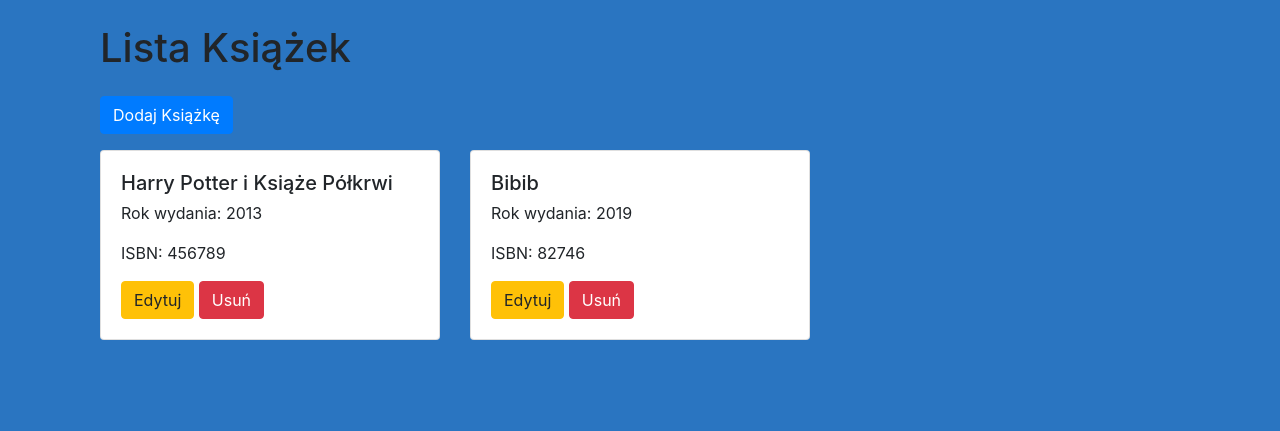
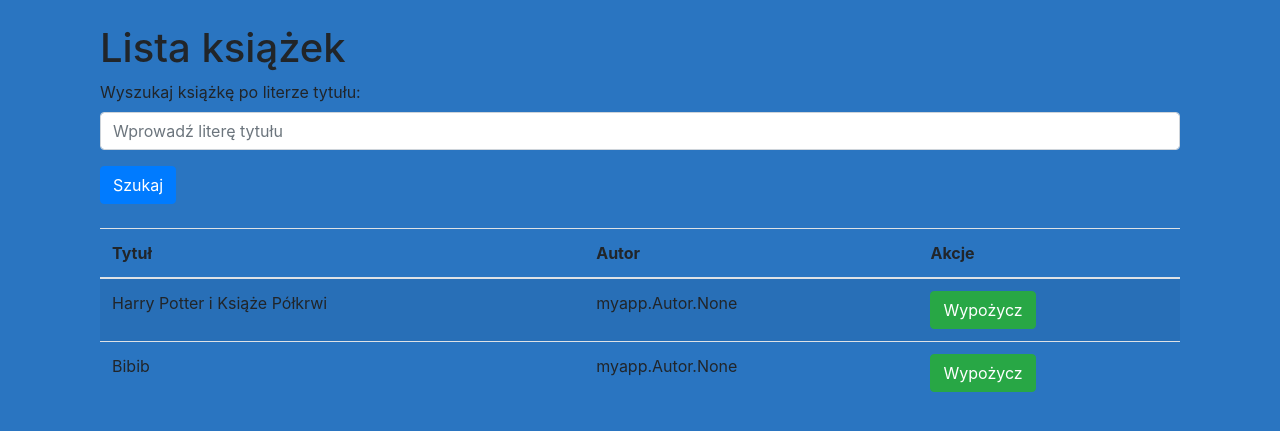
Before and after one commit to popsiii/biblioteka, a Django app: page /ksiazki/ in a window 1280 px wide. Shown: the part 56-487 px from the top of the page. Run offline with Django 5.2, Linux system fonts and the light colour scheme; a user stored in the database is signed in; data comes from the database, SQL or seed files in the repository; both versions use the stored data as it was after the commit; some libraries are stand-ins or nearby versions.

Commit message:
dziala ale dziwna lista ksiazek

```diff
--- a/myproject/myapp/templates/myapp/lista_ksiazek.html
+++ b/myproject/myapp/templates/myapp/lista_ksiazek.html
@@ -1,24 +1,35 @@
+<!-- filepath: /Users/werus/biblioteka/myproject/myapp/templates/myapp/lista_ksiazek.html -->
 {% extends "base.html" %}
 
 {% block content %}
-<div class="container mt-4">
-    <h1 class="mb-4">Lista Książek</h1>
-    <a href="{% url 'dodaj_ksiazke' %}" class="btn btn-primary mb-3">Dodaj Książkę</a>
-    <div class="row">
-        {% for ksiazka in ksiazki %}
-        <div class="col-md-4">
-            <div class="card mb-4">
-                <div class="card-body">
-                    <h5 class="card-title">{{ ksiazka.tytul }}</h5>
-                    <h6 class="card-subtitle mb-2 text-muted">{{ ksiazka.get_autor }}</h6>
-                    <p class="card-text">Rok wydania: {{ ksiazka.rok_wydania }}</p>
-                    <p class="card-text">ISBN: {{ ksiazka.ISBN }}</p>
-                    <a href="{% url 'edytuj_ksiazke' ksiazka.id %}" class="btn btn-warning">Edytuj</a>
-                    <a href="{% url 'usun_ksiazke' ksiazka.id %}" class="btn btn-danger">Usuń</a>
-                </div>
-            </div>
+<div class="container">
+    <h1>Lista książek</h1>
+    <form method="get" action="{% url 'lista_ksiazek' %}">
+        <div class="form-group">
+            <label for="search">Wyszukaj książkę po literze tytułu:</label>
+            <input type="text" name="q" id="search" class="form-control" placeholder="Wprowadź literę tytułu">
         </div>
-        {% endfor %}
-    </div>
+        <button type="submit" class="btn btn-primary">Szukaj</button>
+    </form>
+    <table class="table table-striped mt-4">
+        <thead>
+            <tr>
+                <th>Tytuł</th>
+                <th>Autor</th>
+                <th>Akcje</th>
+            </tr>
+        </thead>
+        <tbody>
+            {% for ksiazka in ksiazki %}
+            <tr>
+                <td>{{ ksiazka.tytul }}</td>
+                <td>{{ ksiazka.autor }}</td>
+                <td>
+                    <a class="btn btn-success" href="{% url 'wypozycz' ksiazka.id %}">Wypożycz</a>
+                </td>
+            </tr>
+            {% endfor %}
+        </tbody>
+    </table>
 </div>
 {% endblock %}
--- a/myproject/myapp/urls.py
+++ b/myproject/myapp/urls.py
@@ -27,5 +27,4 @@
     path('ksiazki/dodaj/', dodaj_ksiazke, name='dodaj_ksiazke'),
     path('ksiazki/edytuj/<int:ksiazka_id>/', edytuj_ksiazke, name='edytuj_ksiazke'),
     path('ksiazki/usun/<int:ksiazka_id>/', usun_ksiazke, name='usun_ksiazke'),
-
 ]
--- a/myproject/myapp/views.py
+++ b/myproject/myapp/views.py
@@ -56,7 +56,11 @@
 
 @login_required
 def wypozycz_ksiazke(request):
-    ksiazki = Ksiazka.objects.all()
+    query = request.GET.get('q')
+    if query:
+        ksiazki = Ksiazka.objects.filter(tytul__icontains=query)  # Dopasowanie po tytule
+    else:
+        ksiazki = Ksiazka.objects.all()
     return render(request, 'myapp/wypozycz_ksiazke.html', {'ksiazki': ksiazki})
 
 @login_required
@@ -129,7 +133,11 @@
 @user_passes_test(is_superuser)
 @login_required
 def lista_ksiazek(request):
-    ksiazki = Ksiazka.objects.all()
+    query = request.GET.get('q')
+    if query:
+        ksiazki = Ksiazka.objects.filter(tytul__istartswith=query)
+    else:
+        ksiazki = Ksiazka.objects.all()
     return render(request, 'myapp/lista_ksiazek.html', {'ksiazki': ksiazki})
 
 @user_passes_test(is_superuser)
```
Also changed, not shown: myproject/myapp/templates/myapp/wypozycz_ksiazke.html (+43 -9 lines), myproject/db.sqlite3.
